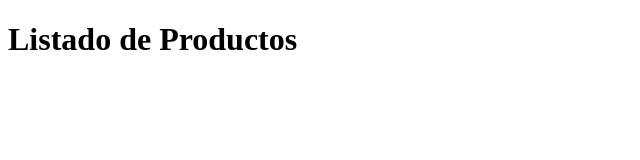
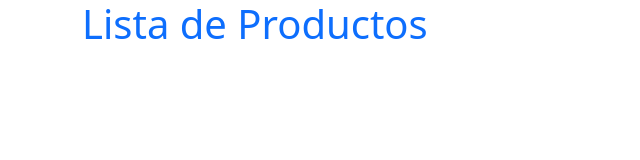
Before and after one commit to Velias27/carrito_compra_js, a plain HTML site: page productos.html in a window 1280 px wide. Shown: the whole page, without its empty margins (0-640 px from the left). Drawn offline with nearby package versions, Linux system fonts and the light colour scheme.

Commit message:
Agregar bootstrap

```diff
--- a/productos.html
+++ b/productos.html
@@ -1,11 +1,15 @@
 <!DOCTYPE html>
-<html lang="en">
+<html lang="es">
 <head>
     <meta charset="UTF-8">
     <meta name="viewport" content="width=device-width, initial-scale=1.0">
     <title>Productos</title>
+    <link href="https://cdn.jsdelivr.net/npm/bootstrap@5.3.2/dist/css/bootstrap.min.css" rel="stylesheet">
 </head>
 <body>
-    <h1>Listado de Productos</h1>
+    <div class="container">
+        <h1 class="text-primary">Lista de Productos</h1>
+    </div>
+    <script src="https://cdn.jsdelivr.net/npm/bootstrap@5.3.2/dist/js/bootstrap.bundle.min.js"></script>
 </body>
 </html>
```
